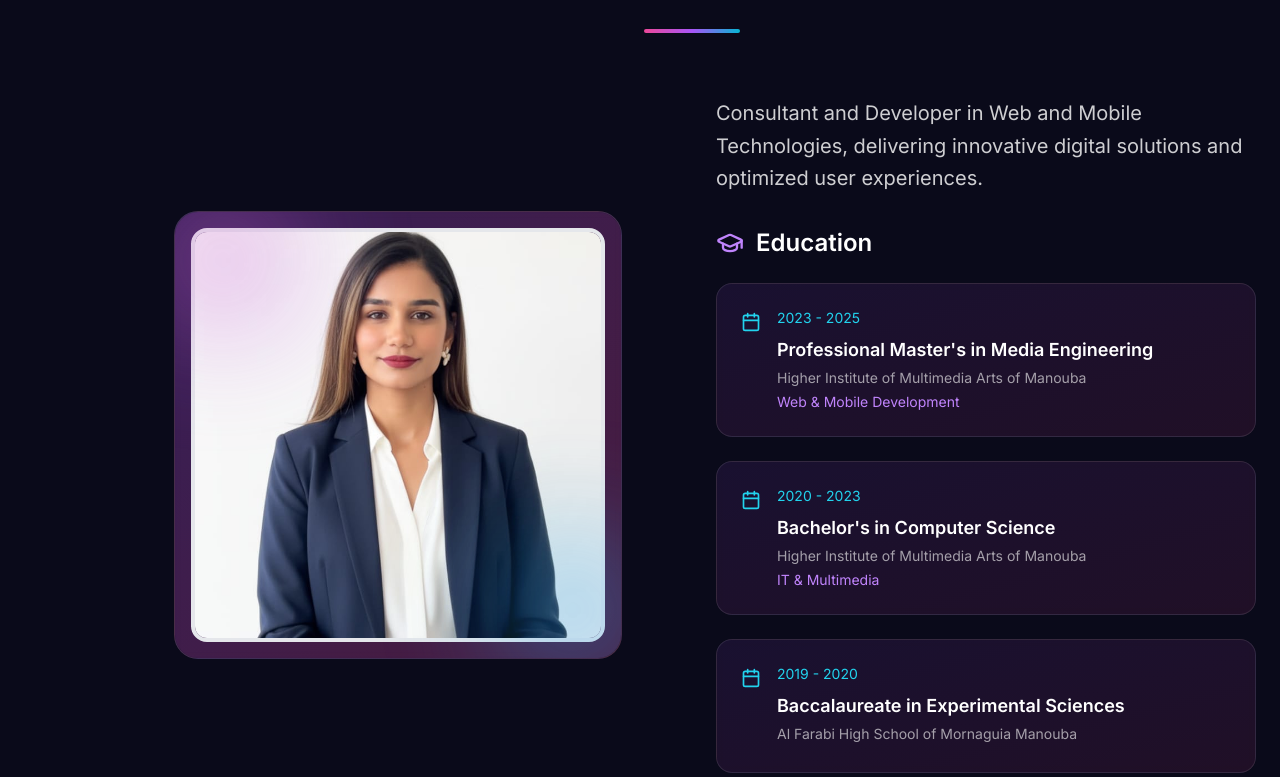
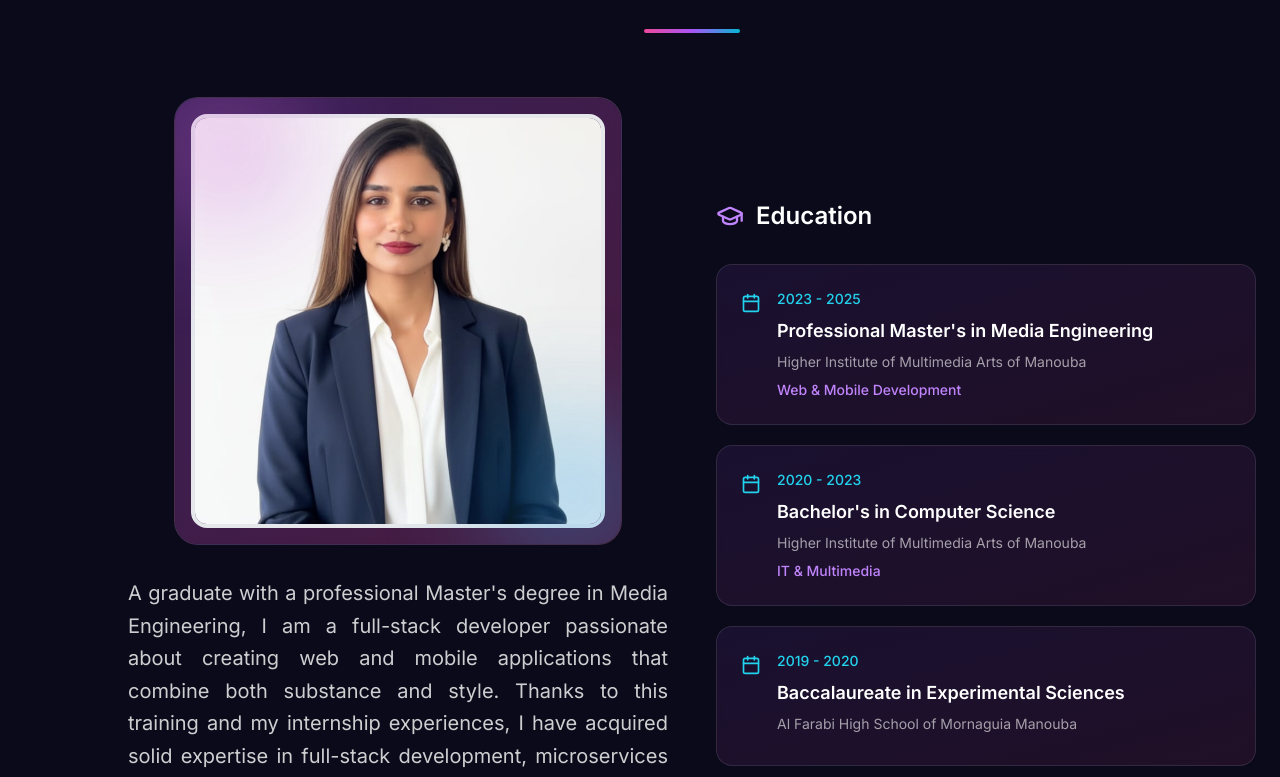
Before and after one commit to eyanft/MyPersonalPortfolio, a React (Vite) app: page / in a window 1280 px wide. Shown: the part 983-1760 px from the top of the page. Built offline with nearby package versions, Linux system fonts and the light colour scheme.

Commit message:
update ui

```diff
--- a/src/components/About.tsx
+++ b/src/components/About.tsx
@@ -8,7 +8,7 @@ const About = ({ language }: AboutProps) => {
   const content = {
     en: {
       title: 'About Me',
-      intro: "Consultant and Developer in Web and Mobile Technologies, delivering innovative digital solutions and optimized user experiences.",
+      intro: "A graduate with a professional Master's degree in Media Engineering, I am a full-stack developer passionate about creating web and mobile applications that combine both substance and style. Thanks to this training and my internship experiences, I have acquired solid expertise in full-stack development, microservices architecture, and AI integration. Motivated by ambitious challenges, I seek to contribute my meticulous approach and curiosity to an innovative project.",
       educationTitle: 'Education',
       education: [
         {
@@ -33,7 +33,7 @@ const About = ({ language }: AboutProps) => {
     },
     fr: {
       title: 'À Propos',
-      intro: "Consultante et Développeuse en technologies Web et Mobile, fournissant des solutions digitales innovantes et des expériences utilisateurs optimisées.",
+      intro: "Diplômée d'un Master professionnel en Ingénierie des Médias, je suis développeuse full-stack passionnée par la création d'applications web et mobiles alliant le fond et la forme. Forte de cette formation et de mes expériences en stage, j'ai acquis une solide expertise en développement full stack, architecture microservices et intégration d'IA. Motivée par les défis ambitieux, je cherche à apporter ma rigueur et ma curiosité à un projet innovant.",
       educationTitle: 'Formation',
       education: [
         {
@@ -69,6 +69,7 @@ const About = ({ language }: AboutProps) => {
         <div className="h-1 w-24 mx-auto bg-gradient-to-r from-pink-500 via-purple-500 to-cyan-500 rounded-full mb-16"></div>
 
         <div className="grid md:grid-cols-2 gap-12 items-center">
+          <div className="space-y-8">
             <div className="relative fade-in">
               <div className="relative w-full aspect-square max-w-md mx-auto rounded-3xl bg-gradient-to-br from-purple-500/20 to-pink-500/20 backdrop-blur-sm border border-white/10 p-4 overflow-hidden">
                 <div className="absolute inset-0 bg-gradient-to-br from-purple-500/10 to-pink-500/10 rounded-3xl"></div>
@@ -86,33 +87,35 @@ const About = ({ language }: AboutProps) => {
               </div>
             </div>
 
-          <div className="space-y-8 fade-in">
-            <p className="text-xl text-white/80 leading-relaxed">
+            <div className="fade-in">
+              <p className="text-xl text-white/80 leading-relaxed text-justify">
                 {t.intro}
               </p>
+            </div>
+          </div>
 
-            <div>
-              <h3 className="text-2xl font-semibold text-white mb-6 flex items-center gap-3">
-                <GraduationCap className="text-purple-400" size={28} />
-                {t.educationTitle}
+          <div className="fade-in">
+            <h3 className="text-2xl font-semibold text-white mb-8 flex items-center gap-3">
+              <GraduationCap className="text-purple-400 flex-shrink-0" size={28} />
+              <span>{t.educationTitle}</span>
             </h3>
 
-              <div className="space-y-6">
+            <div className="space-y-5">
               {t.education.map((edu, index) => (
                 <div
                   key={index}
                   className="group relative p-6 rounded-2xl bg-gradient-to-br from-purple-500/10 to-pink-500/10 backdrop-blur-sm border border-white/10 hover:border-purple-500/50 transition-all duration-300 hover:transform hover:scale-105"
                 >
                   <div className="flex items-start gap-4">
-                      <div className="mt-1">
+                    <div className="mt-1 flex-shrink-0">
                       <Calendar className="text-cyan-400" size={20} />
                     </div>
-                      <div>
-                        <div className="text-sm text-cyan-400 mb-2">{edu.period}</div>
-                        <h4 className="text-lg font-semibold text-white mb-1">{edu.degree}</h4>
-                        <p className="text-white/60 text-sm mb-1">{edu.school}</p>
+                    <div className="flex-1">
+                      <div className="text-sm text-cyan-400 mb-2 font-medium">{edu.period}</div>
+                      <h4 className="text-lg font-semibold text-white mb-1.5">{edu.degree}</h4>
+                      <p className="text-white/60 text-sm mb-1.5 leading-relaxed">{edu.school}</p>
                       {edu.specialization && (
-                          <p className="text-purple-400 text-sm">{edu.specialization}</p>
+                        <p className="text-purple-400 text-sm font-medium">{edu.specialization}</p>
                       )}
                     </div>
                   </div>
@@ -122,7 +125,6 @@ const About = ({ language }: AboutProps) => {
           </div>
         </div>
       </div>
-      </div>
     </section>
   );
 };
--- a/src/components/Experience.tsx
+++ b/src/components/Experience.tsx
@@ -78,7 +78,7 @@ const Experience = ({ language }: ExperienceProps) => {
         },
         {
           company: 'Poly Oil',
-          logo: '/assets/logo/polyoil.png',
+          logo: '/assets/logo/po.jpg',
           role: 'Stagiaire Développeuse Web',
           period: 'Juil 2024 - Août 2024',
           location: 'Manouba, Tunisie',
@@ -96,7 +96,7 @@ const Experience = ({ language }: ExperienceProps) => {
         },
         {
           company: 'Tsunami IT',
-          logo: '/assets/logo/tsunami.png',
+          logo: '/assets/logo/tsunamiit.png',
           role: 'Stage de fin d’études – Développeuse Mobile',
           period: 'Fév 2023 - Mai 2023',
           location: 'Tunis, Tunisie',
--- a/src/components/Navigation.tsx
+++ b/src/components/Navigation.tsx
@@ -32,8 +32,12 @@ const Navigation = ({ language, toggleLanguage }: NavigationProps) => {
 
   const scrollToSection = (id: string) => {
     const element = document.getElementById(id);
-    element?.scrollIntoView({ behavior: 'smooth' });
-    setActiveSection(id);
+    if (element) {
+      // Set active section immediately for better UX
+      setActiveSection(id);
+      // Scroll smoothly to the section
+      element.scrollIntoView({ behavior: 'smooth', block: 'start' });
+    }
   };
 
   const navItems = [
@@ -54,24 +58,69 @@ const Navigation = ({ language, toggleLanguage }: NavigationProps) => {
 
     if (elements.length === 0) return;
 
+    const determineActiveSection = () => {
+      // Find the section closest to the top of the viewport (with offset)
+      const viewportOffset = window.innerHeight * 0.3; // 30% from top
+      let activeId = 'home';
+      let minDistance = Infinity;
+
+      elements.forEach((el) => {
+        const rect = el.getBoundingClientRect();
+        const distance = Math.abs(rect.top - viewportOffset);
+
+        // If section is in viewport and closer to target position
+        if (rect.top <= viewportOffset && rect.bottom >= viewportOffset) {
+          if (distance < minDistance) {
+            minDistance = distance;
+            activeId = el.id;
+          }
+        }
+        // If no section is at target position, use the one closest to top
+        else if (rect.top >= 0 && rect.top < minDistance) {
+          minDistance = rect.top;
+          activeId = el.id;
+        }
+      });
+
+      setActiveSection(activeId);
+    };
+
+    // Initial check
+    determineActiveSection();
+
+    // Use IntersectionObserver for better performance
     const observer = new IntersectionObserver(
       (entries) => {
-        entries.forEach((entry) => {
-          if (entry.isIntersecting) {
-            setActiveSection(entry.target.id);
-          }
-        });
+        // Determine which section should be active based on viewport position
+        determineActiveSection();
       },
       {
-        // Trigger when the section heading area enters mid viewport
         root: null,
-        rootMargin: '0px 0px -50% 0px',
-        threshold: 0.35,
+        rootMargin: '-20% 0px -50% 0px', // Trigger when section is in upper portion of viewport
+        threshold: [0, 0.1, 0.5, 1.0],
       }
     );
 
     elements.forEach((el) => observer.observe(el));
-    return () => observer.disconnect();
+
+    // Also listen to scroll events for more accurate detection
+    let ticking = false;
+    const handleScroll = () => {
+      if (!ticking) {
+        window.requestAnimationFrame(() => {
+          determineActiveSection();
+          ticking = false;
+        });
+        ticking = true;
+      }
+    };
+
+    window.addEventListener('scroll', handleScroll, { passive: true });
+
+    return () => {
+      observer.disconnect();
+      window.removeEventListener('scroll', handleScroll);
+    };
   }, []);
 
   return (
--- a/src/components/Projects.tsx
+++ b/src/components/Projects.tsx
@@ -145,7 +145,7 @@ const Projects = ({ language }: ProjectsProps) => {
           color: 'from-pink-500 to-rose-500',
           image: '/assets/novatechimg.png',
           gallery: [
-            '/assets/novatech-1.png',
+            '/assets/novatech/n1.png',
             '/assets/novatech-2.png',
             '/assets/novatech-3.png'
           ],
@@ -344,7 +344,7 @@ const Projects = ({ language }: ProjectsProps) => {
           color: 'from-pink-500 to-rose-500',
           image: '/assets/novatechimg.png',
           gallery: [
-            '/assets/novatech-1.png',
+            '/assets/novatech/n1.png',
             '/assets/novatech-2.png',
             '/assets/novatech-3.png'
           ],
```
Also changed, not shown: assets/novatech/n1.png (added). Lines whose indentation alone changed are shown as unchanged.
